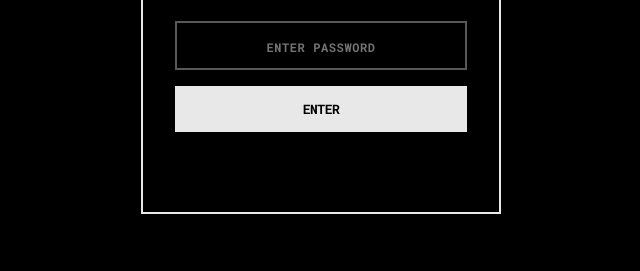
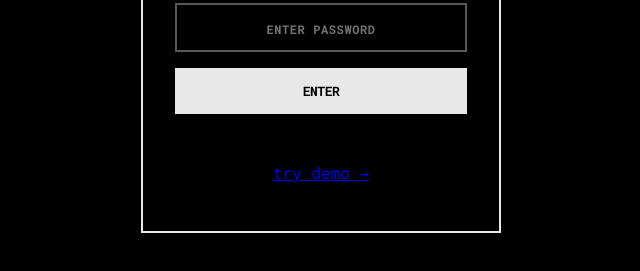
Before and after one commit to hardreaders/maycontrol, a plain HTML site: page index.html in a window 1280 px wide. Shown: the part 361-632 px from the top of the page, without its empty margins (319-959 px from the left). Drawn offline with nearby package versions, Linux system fonts and the light colour scheme.

Commit message:
Update index.html

```diff
--- a/index.html
+++ b/index.html
@@ -19,6 +19,7 @@
     </div>
     <button id="passwordBtn">ENTER</button>
     <div id="passwordError"></div>
+    <a href="demo.html" class="demo-link">try demo →</a>
   </div>
 </div>
 
@@ -31,6 +32,7 @@
         <div>04.05 → 07.06.2026</div>
         <div class="day-counter" id="dayCounter">loading…</div>
         <div>35 days. no compromises.</div>
+        <a href="demo.html" class="demo-link">try demo →</a>
       </div>
     </header>
 
```
